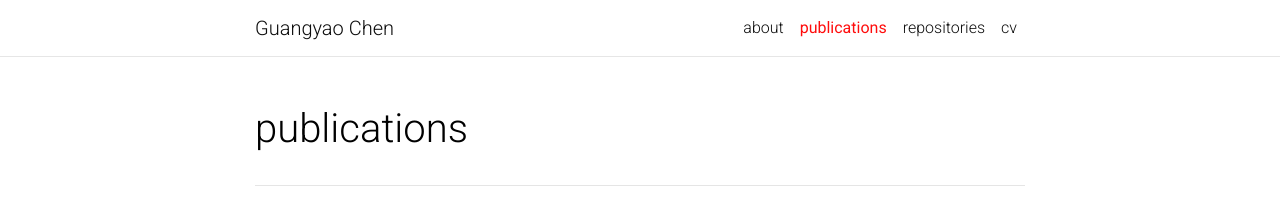
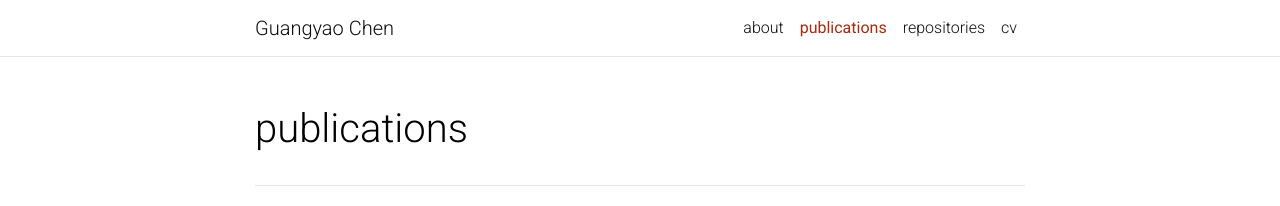
Before and after one commit to iCGY96/iCGY96.github.io, a Jekyll site: the page built from _pages/publications.md, in a window 1280 px wide. Shown: the top 206 px of the page. Built offline with Jekyll 4.4.1, drawn with Linux system fonts in a browser that asks for light colours; full-size pictures stand in for the smaller copies a plugin makes; comment, search, counter and statistics services are not loaded; a style sheet for code colours, icons or effects is not loaded.

Commit message:
Update _variables.scss

```diff
--- a/_sass/_variables.scss
+++ b/_sass/_variables.scss
@@ -6,7 +6,7 @@
 
 // Colors
 $red-color:           #FF3636 !default;
-$red-color-dark:      #FF0000 !default;
+$red-color-dark:      #A81E00 !default;
 $orange-color:        #F29105 !default;
 $blue-color:          #0076df !default;
 $blue-color-dark:     #00369f !default;
```
